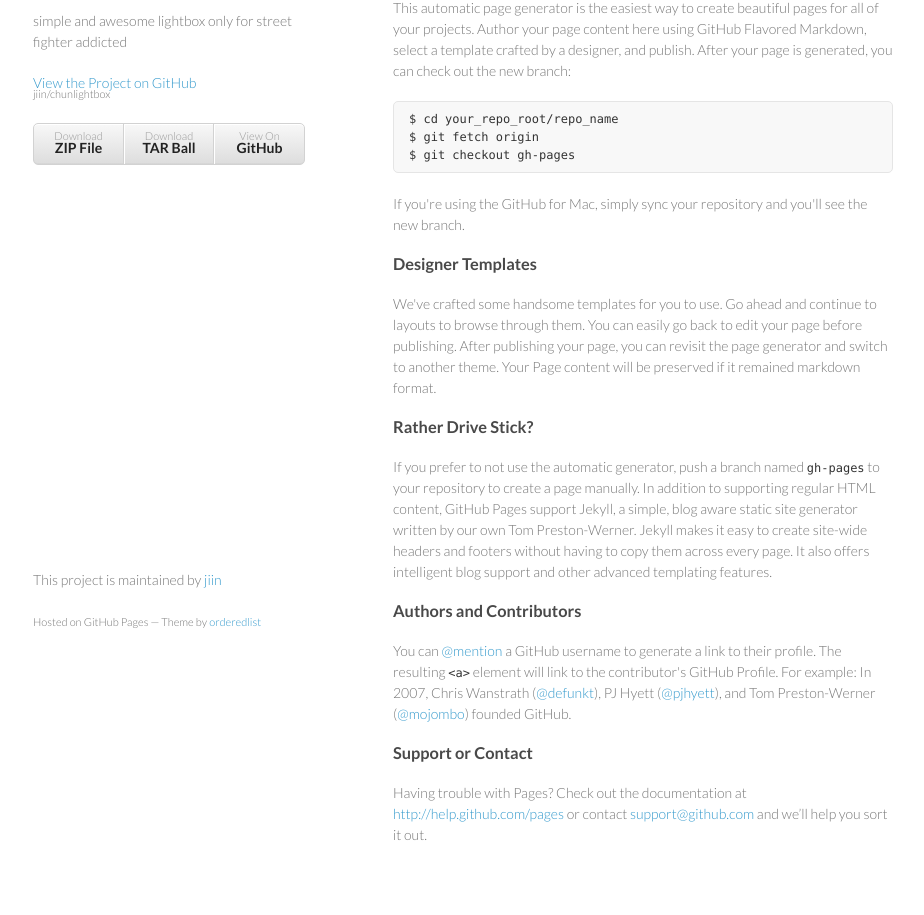
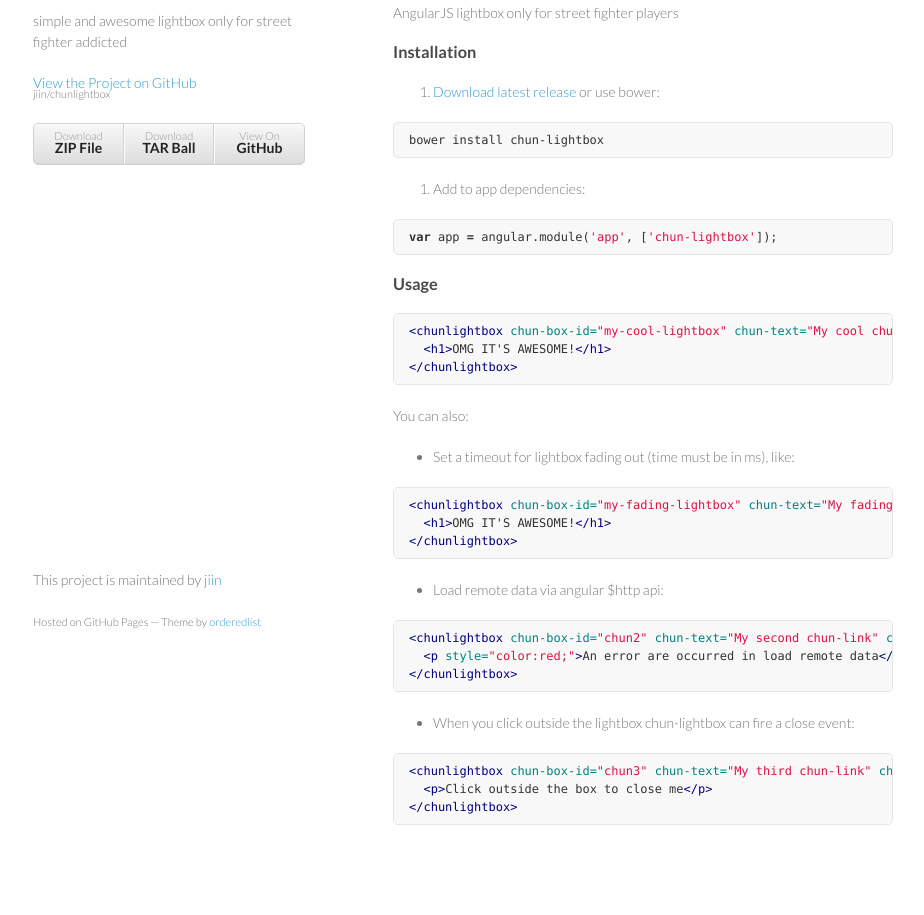
Before and after one commit to jiin/chunlightbox, a plain HTML site: page index.html in a window 1280 px wide. Shown: the part 99-1014 px from the top of the page, without its empty margins (177-1101 px from the left). Drawn offline with Linux system fonts and the light colour scheme.

```diff
--- a/index.html
+++ b/index.html
@@ -28,37 +28,55 @@
         </ul>
       </header>
       <section>
-        <h3>
-<a name="welcome-to-github-pages" class="anchor" href="#welcome-to-github-pages"><span class="octicon octicon-link"></span></a>Welcome to GitHub Pages.</h3>
+        <h2>
+<a name="chun-lightbox" class="anchor" href="#chun-lightbox"><span class="octicon octicon-link"></span></a>chun-lightbox</h2>
 
-<p>This automatic page generator is the easiest way to create beautiful pages for all of your projects. Author your page content here using GitHub Flavored Markdown, select a template crafted by a designer, and publish. After your page is generated, you can check out the new branch:</p>
+<p>AngularJS lightbox only for street fighter players</p>
 
-<pre><code>$ cd your_repo_root/repo_name
-$ git fetch origin
-$ git checkout gh-pages
+<h3>
+<a name="installation" class="anchor" href="#installation"><span class="octicon octicon-link"></span></a>Installation</h3>
+
+<ol>
+<li>
+<a href="https://github.com/jiin/chunlightbox">Download latest release</a> or use bower:</li>
+</ol><pre><code>bower install chun-lightbox
 </code></pre>
 
-<p>If you're using the GitHub for Mac, simply sync your repository and you'll see the new branch.</p>
+<ol>
+<li>Add to app dependencies:</li>
+</ol><div class="highlight highlight-js"><pre><span class="kd">var</span> <span class="nx">app</span> <span class="o">=</span> <span class="nx">angular</span><span class="p">.</span><span class="nx">module</span><span class="p">(</span><span class="s1">'app'</span><span class="p">,</span> <span class="p">[</span><span class="s1">'chun-lightbox'</span><span class="p">]);</span>
+</pre></div>
 
 <h3>
-<a name="designer-templates" class="anchor" href="#designer-templates"><span class="octicon octicon-link"></span></a>Designer Templates</h3>
+<a name="usage" class="anchor" href="#usage"><span class="octicon octicon-link"></span></a>Usage</h3>
 
-<p>We've crafted some handsome templates for you to use. Go ahead and continue to layouts to browse through them. You can easily go back to edit your page before publishing. After publishing your page, you can revisit the page generator and switch to another theme. Your Page content will be preserved if it remained markdown format.</p>
+<div class="highlight highlight-html"><pre><span class="nt">&lt;chunlightbox</span> <span class="na">chun-box-id=</span><span class="s">"my-cool-lightbox"</span> <span class="na">chun-text=</span><span class="s">"My cool chun-link"</span><span class="nt">&gt;</span>
+  <span class="nt">&lt;h1&gt;</span>OMG IT'S AWESOME!<span class="nt">&lt;/h1&gt;</span>
+<span class="nt">&lt;/chunlightbox&gt;</span>
+</pre></div>
 
-<h3>
-<a name="rather-drive-stick" class="anchor" href="#rather-drive-stick"><span class="octicon octicon-link"></span></a>Rather Drive Stick?</h3>
+<p>You can also:</p>
 
-<p>If you prefer to not use the automatic generator, push a branch named <code>gh-pages</code> to your repository to create a page manually. In addition to supporting regular HTML content, GitHub Pages support Jekyll, a simple, blog aware static site generator written by our own Tom Preston-Werner. Jekyll makes it easy to create site-wide headers and footers without having to copy them across every page. It also offers intelligent blog support and other advanced templating features.</p>
+<ul>
+<li>  Set a timeout for lightbox fading out (time must be in ms), like:</li>
+</ul><div class="highlight highlight-html"><pre><span class="nt">&lt;chunlightbox</span> <span class="na">chun-box-id=</span><span class="s">"my-fading-lightbox"</span> <span class="na">chun-text=</span><span class="s">"My fading chun-link"</span> <span class="na">chun-timeout=</span><span class="s">"2000"</span><span class="nt">&gt;</span>
+  <span class="nt">&lt;h1&gt;</span>OMG IT'S AWESOME!<span class="nt">&lt;/h1&gt;</span>
+<span class="nt">&lt;/chunlightbox&gt;</span>
+</pre></div>
 
-<h3>
-<a name="authors-and-contributors" class="anchor" href="#authors-and-contributors"><span class="octicon octicon-link"></span></a>Authors and Contributors</h3>
+<ul>
+<li>  Load remote data via angular $http api:</li>
+</ul><div class="highlight highlight-html"><pre><span class="nt">&lt;chunlightbox</span> <span class="na">chun-box-id=</span><span class="s">"chun2"</span> <span class="na">chun-text=</span><span class="s">"My second chun-link"</span> <span class="na">chun-load-data=</span><span class="s">"./partials/remote.html"</span><span class="nt">&gt;</span>
+  <span class="nt">&lt;p</span> <span class="na">style=</span><span class="s">"color:red;"</span><span class="nt">&gt;</span>An error are occurred in load remote data<span class="nt">&lt;/p&gt;</span>
+<span class="nt">&lt;/chunlightbox&gt;</span>
+</pre></div>
 
-<p>You can <a href="https://github.com/blog/821" class="user-mention">@mention</a> a GitHub username to generate a link to their profile. The resulting <code>&lt;a&gt;</code> element will link to the contributor's GitHub Profile. For example: In 2007, Chris Wanstrath (<a href="https://github.com/defunkt" class="user-mention">@defunkt</a>), PJ Hyett (<a href="https://github.com/pjhyett" class="user-mention">@pjhyett</a>), and Tom Preston-Werner (<a href="https://github.com/mojombo" class="user-mention">@mojombo</a>) founded GitHub.</p>
-
-<h3>
-<a name="support-or-contact" class="anchor" href="#support-or-contact"><span class="octicon octicon-link"></span></a>Support or Contact</h3>
-
-<p>Having trouble with Pages? Check out the documentation at <a href="http://help.github.com/pages">http://help.github.com/pages</a> or contact <a href="mailto:support@github.com">support@github.com</a> and we’ll help you sort it out.</p>
+<ul>
+<li>  When you click outside the lightbox chun-lightbox can fire a close event:</li>
+</ul><div class="highlight highlight-html"><pre><span class="nt">&lt;chunlightbox</span> <span class="na">chun-box-id=</span><span class="s">"chun3"</span> <span class="na">chun-text=</span><span class="s">"My third chun-link"</span> <span class="na">chun-close-on-click=</span><span class="s">"true"</span><span class="nt">&gt;</span>
+  <span class="nt">&lt;p&gt;</span>Click outside the box to close me<span class="nt">&lt;/p&gt;</span>
+<span class="nt">&lt;/chunlightbox&gt;</span>
+</pre></div>
       </section>
       <footer>
         <p>This project is maintained by <a href="https://github.com/jiin">jiin</a></p>
```
Also changed, not shown: params.json (+1 -1 lines).
